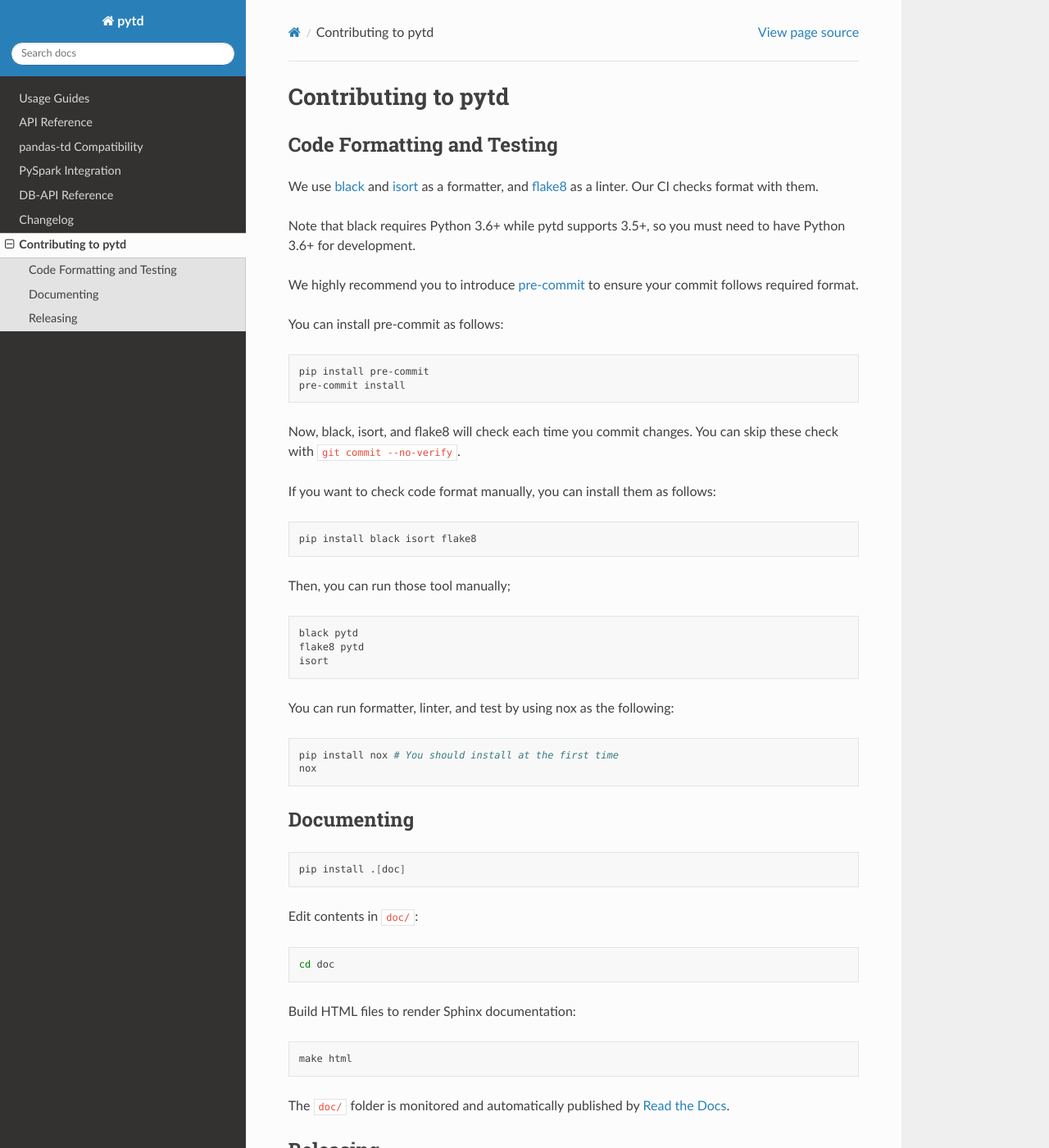
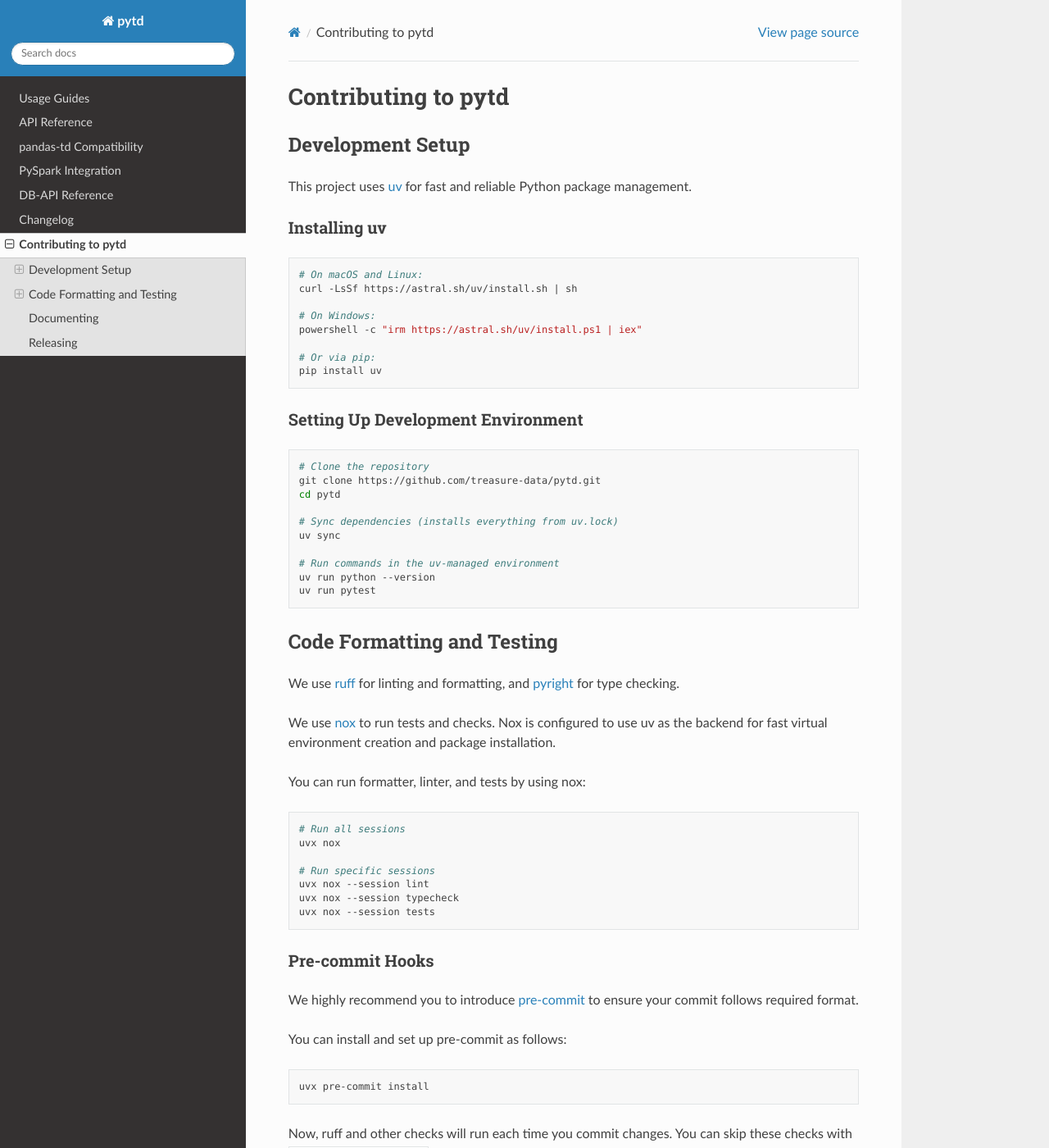
Before and after one commit to treasure-data/pytd, a Sphinx documentation site: the page built from doc/contributing.rst, in a window 1280 px wide and 1400 px high. Shown: the whole window at 82% size. Built offline with Sphinx 7.4.7 and the Read the Docs theme 3.1.0, drawn with Linux system fonts in a browser that asks for light colours; some of the changed text lies outside the part shown.

Commit message:
Revert "Revert "Migrate to uv""

```diff
--- a/doc/contributing.rst
+++ b/doc/contributing.rst
@@ -1,52 +1,77 @@
 Contributing to pytd
 ====================
 
+Development Setup
+-----------------
+
+This project uses `uv <https://docs.astral.sh/uv/>`__ for fast and reliable Python package management.
+
+Installing uv
+~~~~~~~~~~~~~
+
+.. code:: sh
+
+   # On macOS and Linux:
+   curl -LsSf https://astral.sh/uv/install.sh | sh
+
+   # On Windows:
+   powershell -c "irm https://astral.sh/uv/install.ps1 | iex"
+
+   # Or via pip:
+   pip install uv
+
+Setting Up Development Environment
+~~~~~~~~~~~~~~~~~~~~~~~~~~~~~~~~~~~
+
+.. code:: sh
+
+   # Clone the repository
+   git clone https://github.com/treasure-data/pytd.git
+   cd pytd
+
+   # Sync dependencies (installs everything from uv.lock)
+   uv sync
+
+   # Run commands in the uv-managed environment
+   uv run python --version
+   uv run pytest
+
 Code Formatting and Testing
----------------------------
+----------------------------
 
-We use `black <https://black.readthedocs.io/en/stable/>`__ and
-`isort <https://github.com/timothycrosley/isort>`__ as a formatter, and
-`flake8 <http://flake8.pycqa.org/en/latest/>`__ as a linter. Our CI
-checks format with them.
+We use `ruff <https://docs.astral.sh/ruff/>`__ for linting and formatting,
+and `pyright <https://github.com/microsoft/pyright>`__ for type checking.
 
-Note that black requires Python 3.6+ while pytd supports 3.5+, so you
-must need to have Python 3.6+ for development.
+We use `nox <https://nox.thea.codes/>`__ to run tests and checks. Nox is configured
+to use uv as the backend for fast virtual environment creation and package installation.
+
+You can run formatter, linter, and tests by using nox:
+
+.. code:: sh
+
+   # Run all sessions
+   uvx nox
+
+   # Run specific sessions
+   uvx nox --session lint
+   uvx nox --session typecheck
+   uvx nox --session tests
+
+Pre-commit Hooks
+~~~~~~~~~~~~~~~~
 
 We highly recommend you to introduce
 `pre-commit <https://pre-commit.com/>`__ to ensure your commit follows
 required format.
 
-You can install pre-commit as follows:
+You can install and set up pre-commit as follows:
 
 .. code:: sh
 
-   pip install pre-commit
-   pre-commit install
+   uvx pre-commit install
 
-Now, black, isort, and flake8 will check each time you commit changes.
-You can skip these check with ``git commit --no-verify``.
-
-If you want to check code format manually, you can install them as
-follows:
-
-.. code:: sh
-
-   pip install black isort flake8
-
-Then, you can run those tool manually;
-
-.. code:: sh
-
-   black pytd
-   flake8 pytd
-   isort
-
-You can run formatter, linter, and test by using nox as the following:
-
-.. code:: sh
-
-   pip install nox # You should install at the first time
-   nox
+Now, ruff and other checks will run each time you commit changes.
+You can skip these checks with ``git commit --no-verify``.
 
 Documenting
 -----------
@@ -72,13 +97,13 @@
 Releasing
 ---------
 
-Update version in ``setup.cfg``. Set it to ``1.0.0``, for example:
+Update version in ``pyproject.toml``. Set it to ``1.0.0``, for example:
 
-.. code:: ini
+.. code:: toml
 
-   [metadata]
-   name = pytd
-   version = 1.0.0
+   [project]
+   name = "pytd"
+   version = "1.0.0"
 
 Commit and push the latest code, and tag the version:
 
--- a/noxfile.py
+++ b/noxfile.py
@@ -1,4 +1,6 @@
 import nox
+
+nox.options.default_venv_backend = "uv"
 
 
 @nox.session
```
Also changed, not shown: README.rst (+18 -0 lines), 4 other files.
